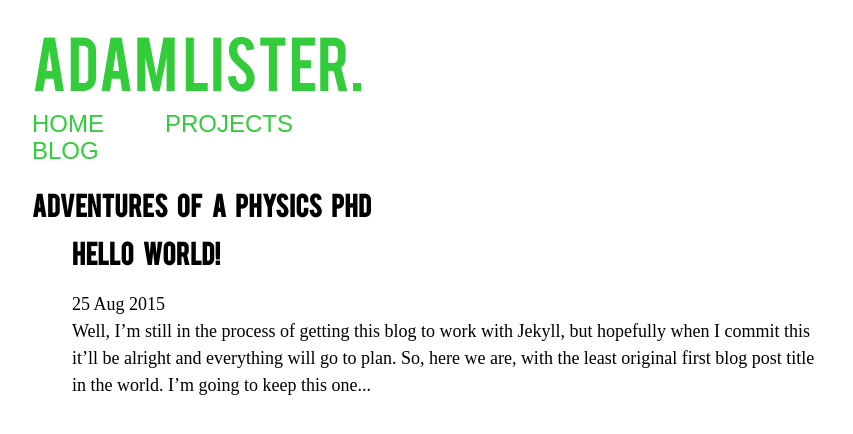
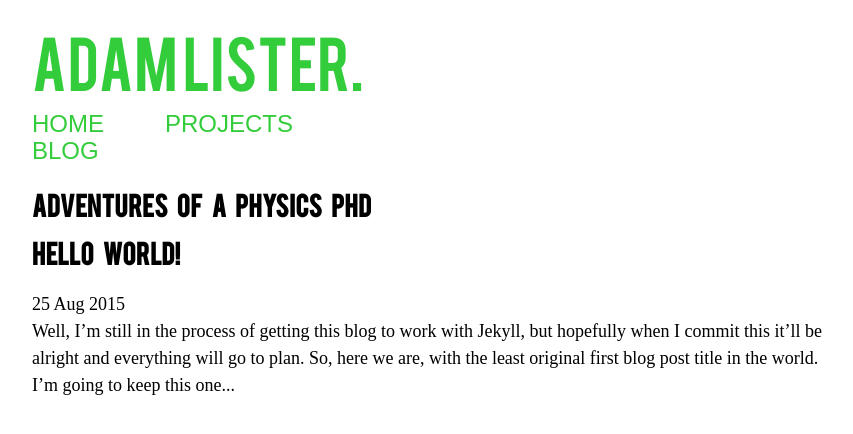
Before and after one commit to admlw/admlw.github.io, a Jekyll site: the page built from blog/index.html, in a window 1280 px wide. Shown: the top 434 px of the page, without its empty margins (208-1061 px from the left). Built offline with Jekyll 4.4.1, drawn with Linux system fonts in a browser that asks for light colours; some web fonts are replaced.

Commit message:
Update index.html

```diff
--- a/blog/index.html
+++ b/blog/index.html
@@ -3,12 +3,11 @@ layout: default
 title: Adventures of a Physics PhD
 ---
   <h2>{{ page.title }}</h2>
-  <ul style="list-style-type: none;" class="posts">
+  <ul style="list-style-type: none;maring: 0;padding: 0;" class="posts">
 
     {% for post in site.posts %}
-      <li>
-      <h2><a href="{{ post.url }}" title="{{ post.title }}">{{ post.title }}</a></h2>
-      <span>{{ post.date | date_to_string }}</span></li>
-      <li><span>{{ post.content | strip_html | truncatewords: 50 }}</span></li>
+      <li><h2><a href="{{ post.url }}" title="{{ post.title }}">{{ post.title }}</a></h2></li>
+      <li>{{ post.date | date_to_string }}</li>
+      <li>{{ post.content | strip_html | truncatewords: 50 }}</li>
         {% endfor %}
       </ul>
```
